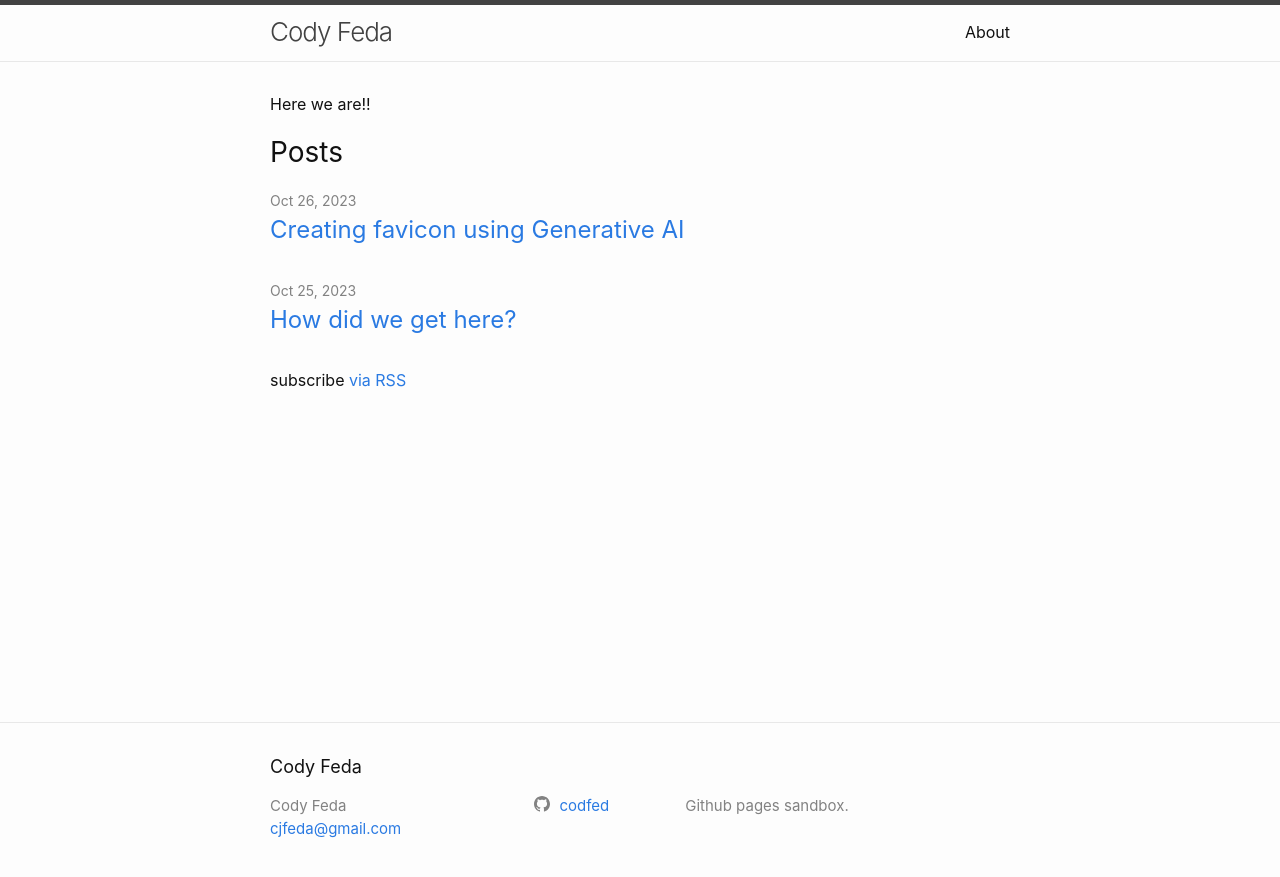
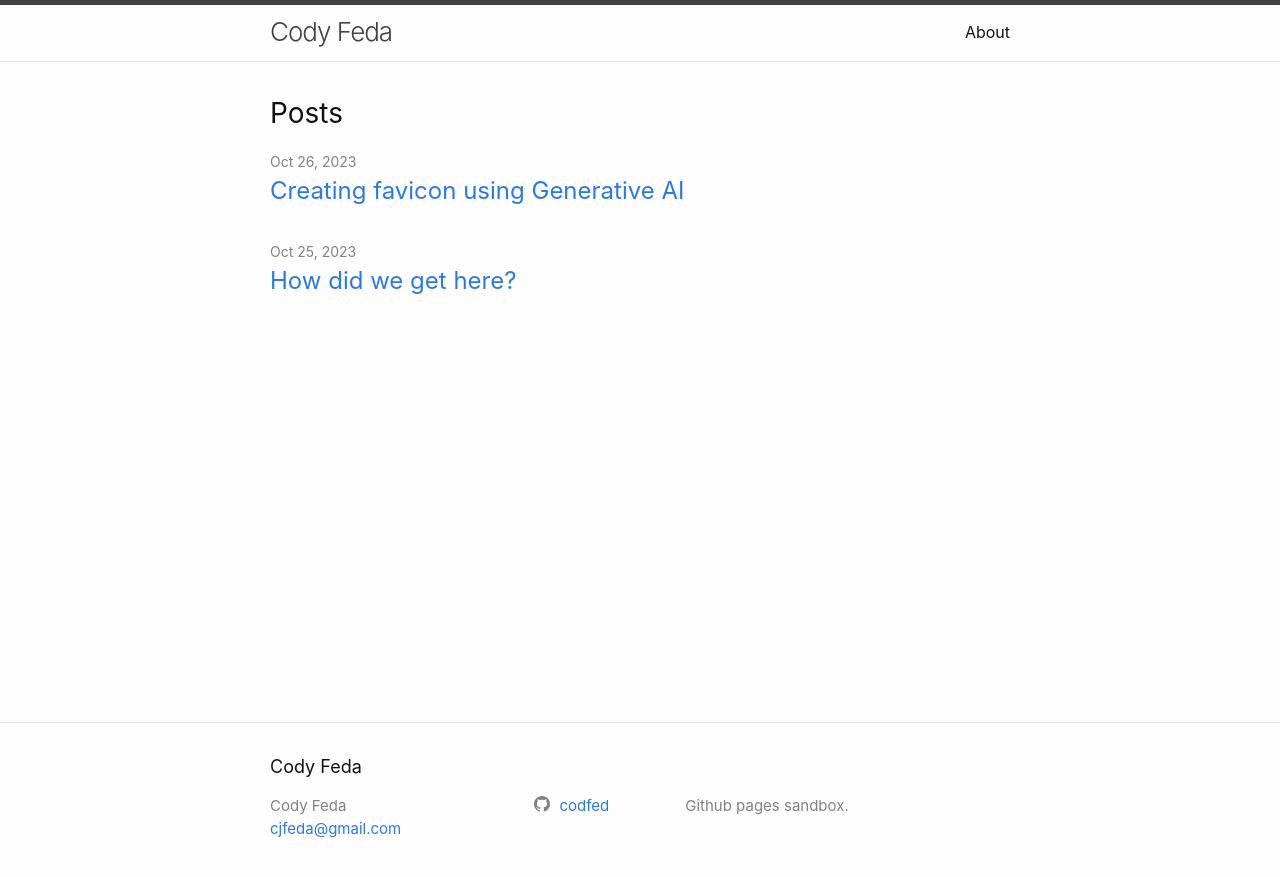
Before and after one commit to codfed/github-pages-with-docker, a Jekyll site: the page built from index.md, in a window 1280 px wide. Shown: the top 877 px of the page. Built offline with Jekyll 4.4.1, drawn with Linux system fonts in a browser that asks for light colours.

Commit message:
Cleaning up links

```diff
--- a/_layouts/home.html
+++ b/_layouts/home.html
@@ -28,7 +28,6 @@ layout: default
       {%- endfor -%}
     </ul>
 
-    <p class="rss-subscribe">subscribe <a href="{{ "/feed.xml" | relative_url }}">via RSS</a></p>
   {%- endif -%}
 
 </div>
--- a/index.md
+++ b/index.md
@@ -4,4 +4,3 @@
 
 layout: home
 ---
-Here we are!!
```
